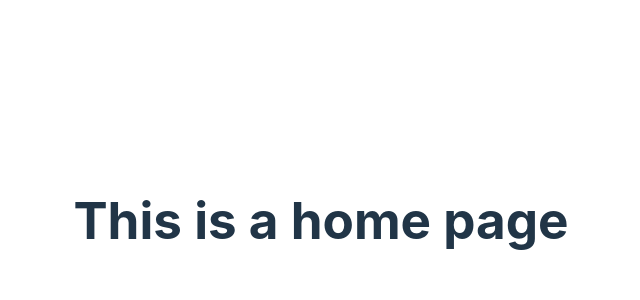
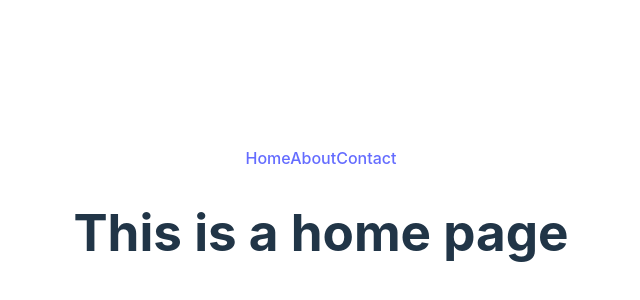
Before and after one commit to shimul-das/react-router, a React (Vite) app: page / in a window 1280 px wide. Shown: the part 180-480 px from the top of the page, without its empty margins (319-959 px from the left). Built offline with nearby package versions, Linux system fonts and the light colour scheme.

Commit message:
outlet done

```diff
--- a/src/assets/Component/Home/Home.jsx
+++ b/src/assets/Component/Home/Home.jsx
@@ -1,9 +1,14 @@
 import React from 'react'
+import { Outlet } from 'react-router-dom'
+import { Header } from '../Header/Header'
 
+//outlet is a specific area in a home page or page outlet help to show sepecific part for all section
 const Home = () => {
   return (
     <div>
+        <Header></Header>
         <h1>This is a  home page</h1>
+        <Outlet></Outlet>
     </div>
   )
 }
--- a/src/main.jsx
+++ b/src/main.jsx
@@ -36,6 +36,11 @@
     children:[
       {
         path:'about',
+        element:<About></About>
+      },
+      {
+        path:'contact',
+        element:<Contact></Contact>
       }
     ]
   }
```
